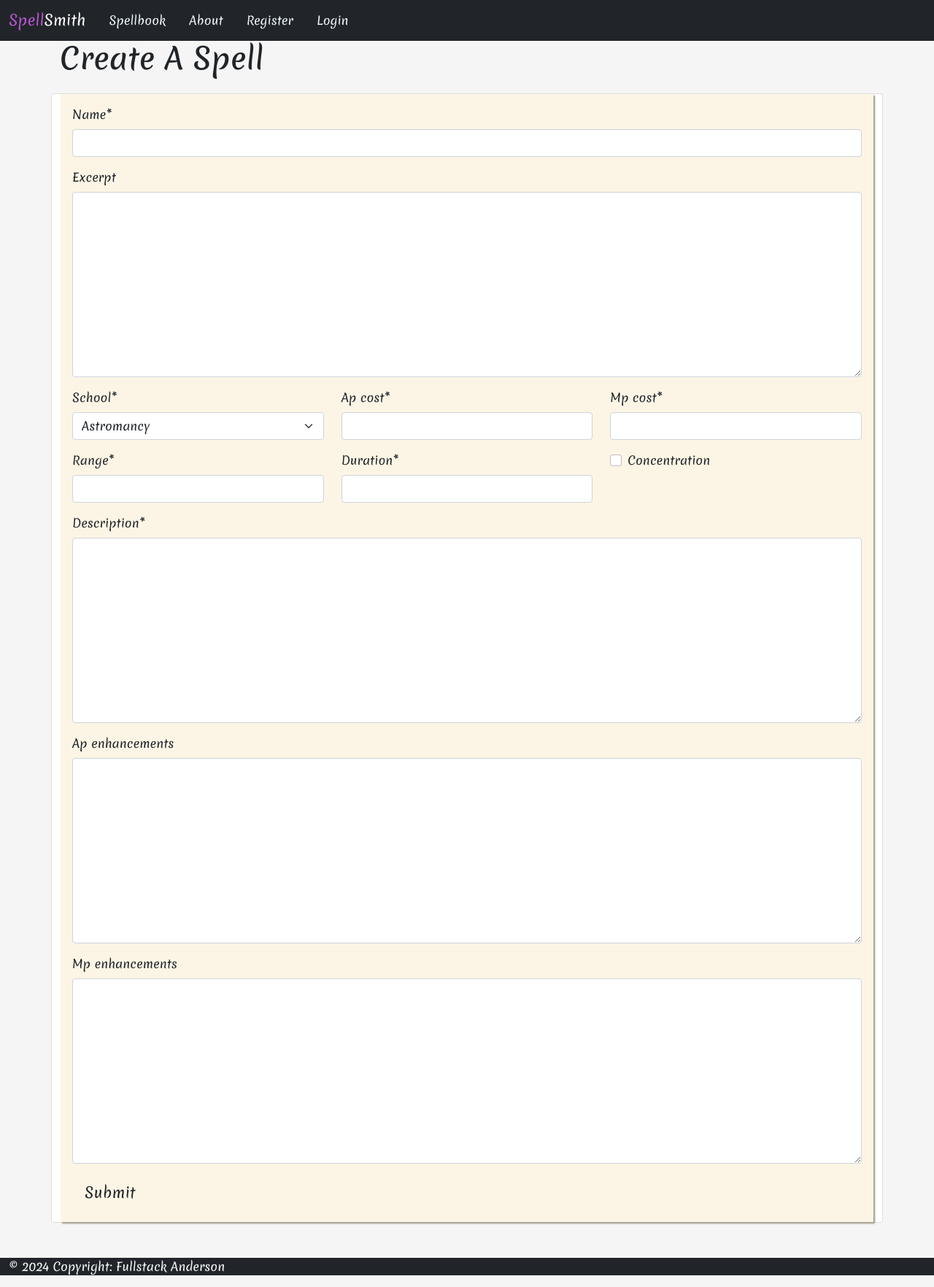
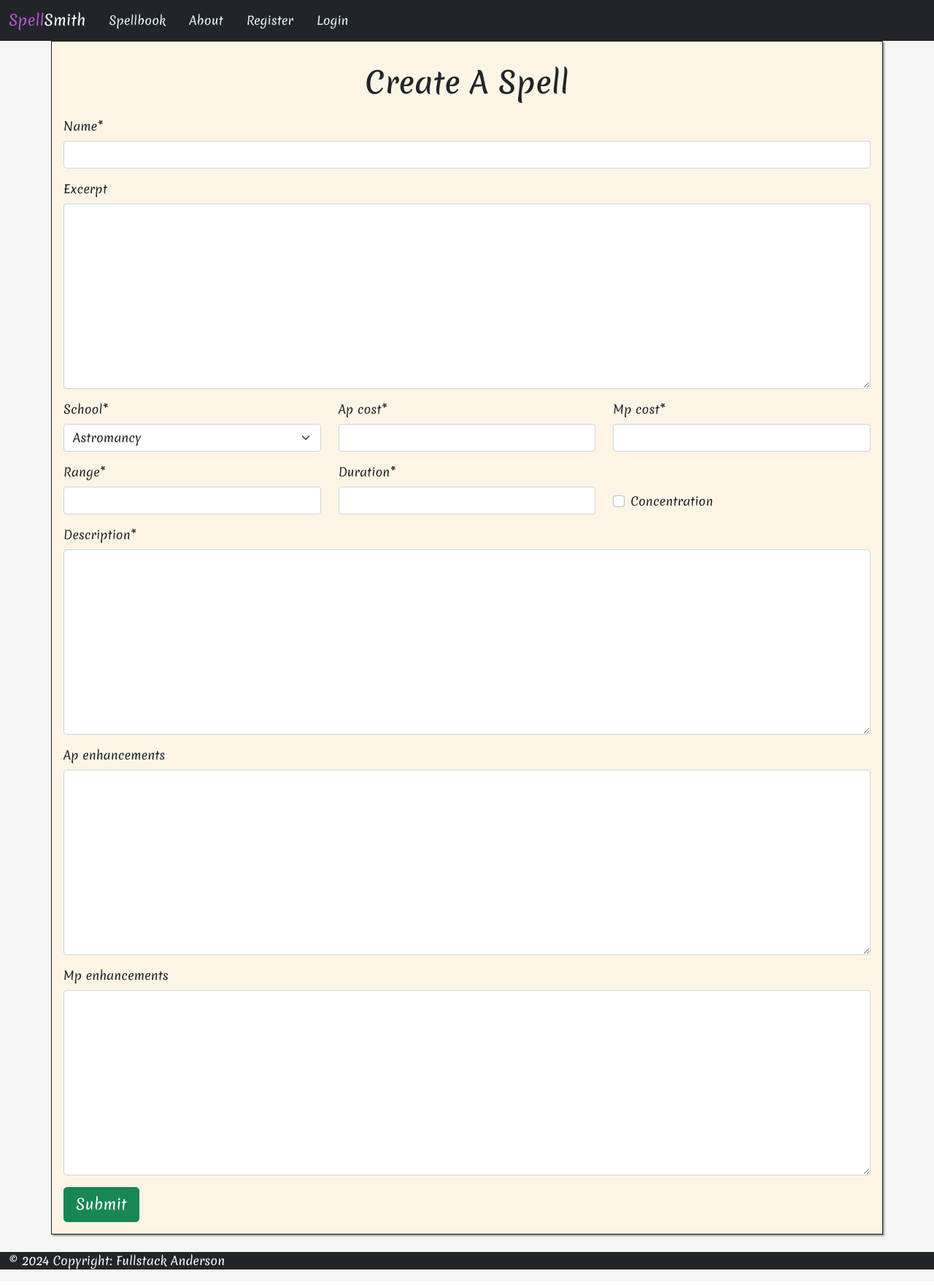
Before and after one commit to LaurieAnderson92/Spellsmith, a Django app: page /spell/create in a window 1280 px wide. Shown: the whole page at 73% size. After the commit the page ends 1740 px from the top, so only its background shows below. Run offline with Django 5.2, Linux system fonts and the light colour scheme; some libraries are stand-ins or nearby versions.

Commit message:
style: styled spell create page

```diff
--- a/spellbook/templates/spellbook/spell_create.html
+++ b/spellbook/templates/spellbook/spell_create.html
@@ -2,20 +2,10 @@
 {% load static %}
 {% load crispy_forms_tags %}
 
-<div class="masthead">
-  <div class="container">
-      <div class="row g-0">
-          <div class="col-md-6 masthead-text">
-              <h1>Create A Spell</h1>
-          </div>
-      </div>
-  </div>
-</div>
-
 <div class="container">
   <div class="row mb-4">
-    <div class="col card mb-4  mt-3 left  top">
     <div class="card-body">
+      <h1 class= "text-center p-3">Create A Spell</h1>
       <form id="spellForm" method="post">
         {{ spell_form.name | as_crispy_field}}
         {{ spell_form.excerpt | as_crispy_field}}
@@ -37,7 +27,7 @@
           <div class = "col-md-4">
             {{ spell_form.duration | as_crispy_field}}
           </div>
-            <div class = "col-md-4">
+          <div class = "col-md-4 pt-md-4 mt-md-3 ">
             {{ spell_form.concentration | as_crispy_field}}
           </div>
         </div>
@@ -46,9 +36,8 @@
         {{ spell_form.mp_enhancements | as_crispy_field}}
         {% csrf_token %}
         <button id="submitButton" type="submit"
-                  class="btn btn-signup btn-lg">Submit</button>
+                class="btn btn-success btn-lg">Submit</button>
       </form>
-      </div>
     </div>
   </div>
 </div>
--- a/static/css/style.css
+++ b/static/css/style.css
@@ -18,6 +18,9 @@ body{
 .card-body {
     background-color: #FCF5E5;
     box-shadow: 2px 2px 2px rgb(153, 150, 133);
+    border: 1px;
+    border-style: solid;
+    border-color: #222222;
 }
 
 a {
```
Lines whose indentation alone changed are shown as unchanged.
